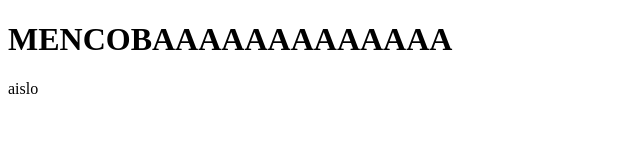
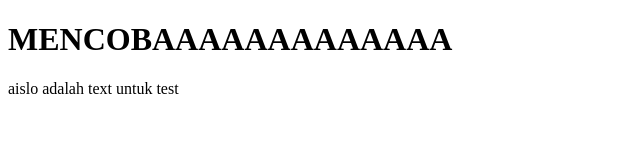
Before and after one commit to Pronazole/repo-1, a plain HTML site: page index.html in a window 1280 px wide. Shown: the whole page, without its empty margins (0-640 px from the left). Drawn offline with Linux system fonts and the light colour scheme.

Commit message:
menambahkan beberapa text

```diff
--- a/index.html
+++ b/index.html
@@ -5,6 +5,6 @@
 </head>
 <body>
   <h1>MENCOBAAAAAAAAAAAAA</h1>
-  <p>aislo</p>
+  <p>aislo adalah text untuk test</p>
 </body>
 </html>
```
